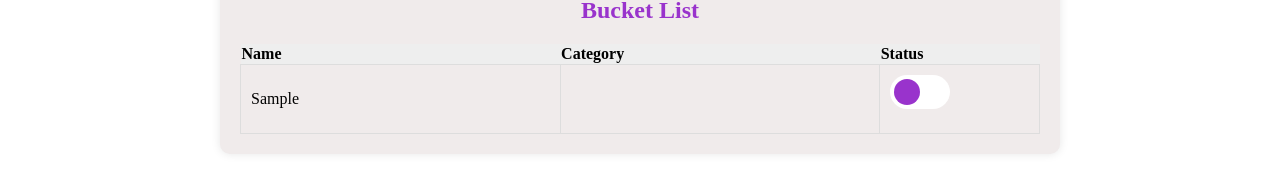
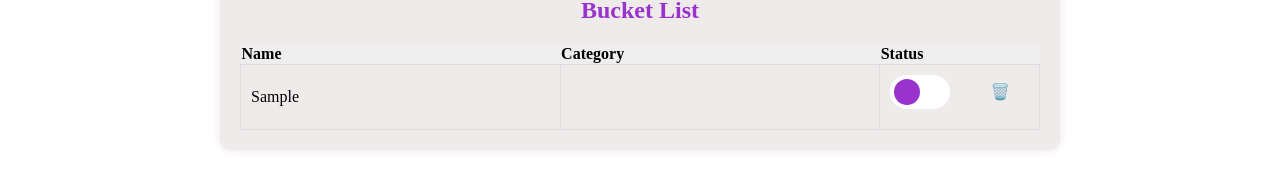
Before and after one commit to anubhavmohandas/JourneyQuest, an Angular app: page /bucketlist in a window 1280 px wide. Both pictures are taken after typing "Sample", "Sample", "Sample" into the empty fields and a click on the button "Add Dream to Bucket List". Shown: the part 603-772 px from the top of the page. Built offline with nearby package versions, Linux system fonts and the light colour scheme.

Commit message:
bucketlist done

```diff
--- a/src/app/bucketlist/bucketlist.component.css
+++ b/src/app/bucketlist/bucketlist.component.css
@@ -93,7 +93,7 @@ td {
 /* Slider styles */
 .switch {
   position: relative;
-  display: inline-block;
+  /* display: inline-block; */
   width: 60px;
   height: 34px;
 }
@@ -113,6 +113,7 @@ td {
   background-color: #fff;
   border-radius: 34px;
   transition: .4s;
+  cursor: pointer;
 }
 
 .slider:before {
@@ -143,3 +144,22 @@ input:checked + .slider:before {
 .slider.round:before {
   border-radius: 50%;
 }
+/* Delete */
+
+.switch-container {
+  position: relative;
+  display: flex;
+  align-items: center;
+}
+
+/* Trash icon */
+.delete-label {
+  margin-left: 40px;
+  margin-top: -10px;
+  cursor: pointer;
+  transition: color 0.3s ease-in-out;
+}
+
+.delete-label:hover {
+  color: red !important;
+}
--- a/src/app/bucketlist/bucketlist.component.html
+++ b/src/app/bucketlist/bucketlist.component.html
@@ -44,15 +44,18 @@
       <tr *ngFor="let item of bucketList">
         <td >  {{ item.title }}</td>
         <td>{{ item.category }}</td>
-        <!-- <td>
-          <mat-slide-toggle [(ngModel)]="item.isCompleted" thumbColor="purple"></mat-slide-toggle>
-        </td> -->
         <td>
           <!-- Slider for completed or not -->
-          <label class="switch">
-            <input type="checkbox" [(ngModel)]="item.isCompleted">
-            <span class="slider round"></span>
-          </label>
+          <div class="switch-container">
+            <!-- Slider for completed or not -->
+            <label class="switch">
+              <input type="checkbox" [(ngModel)]="item.isCompleted">
+              <span class="slider round"></span>
+            </label>
+            <!-- Trash icon -->
+            <!-- <label for="delete-{{ item.id }}" class="delete-label">Delete</label> -->
+            <span class="delete-label" (click)="deleteItem(item.id)" title="Delete">🗑️</span>
+          </div>
         </td>
       </tr>
     </tbody>
```
